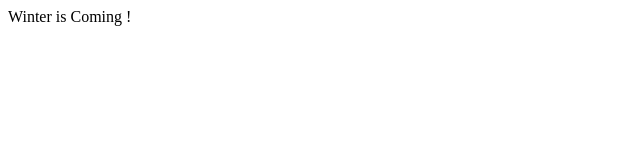
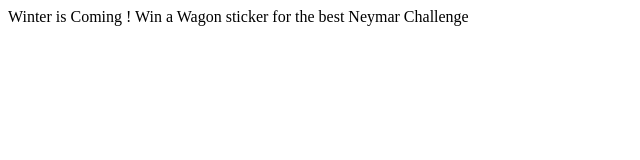
Before and after one commit to tboussar/github-flow, a plain HTML site: page index.html in a window 1280 px wide. Shown: the whole page, without its empty margins (0-640 px from the left). Drawn offline with Linux system fonts and the light colour scheme.

Commit message:
Add Neymar price

```diff
--- a/index.html
+++ b/index.html
@@ -14,6 +14,7 @@
     <body>
 
     Winter is Coming !
+    Win a Wagon sticker for the best Neymar Challenge
 
     </body>
 
```
